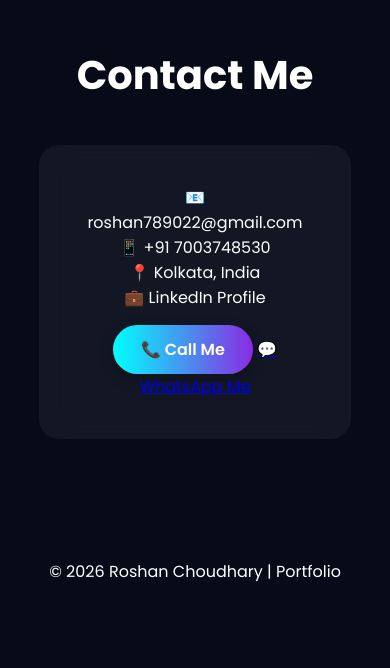
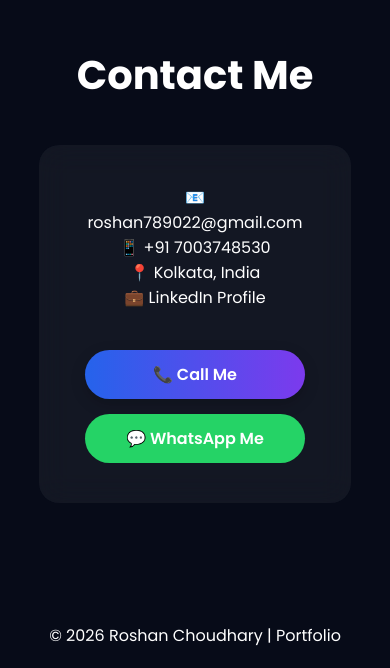
Before and after one commit to Roshan-1995/Roshan-Portfolio, a plain HTML site: page index.html in a window 390 px wide. Shown: the part 8428-9096 px from the top of the page. Before the commit the page ends 9032 px from the top, so only its background shows below. Drawn offline with Linux system fonts and the light colour scheme.

Commit message:
Update Style.css

```diff
--- a/Style.css
+++ b/Style.css
@@ -417,3 +417,51 @@ body.light-mode{
 .call-btn:active{
     transform:scale(.98);
 }
+/*CTA button*/
+
+.contact-buttons{
+    display:flex;
+    justify-content:center;
+    gap:15px;
+    flex-wrap:wrap;
+    margin-top:25px;
+}
+
+.call-btn,
+.whatsapp-btn{
+    display:inline-block;
+    padding:12px 24px;
+    border-radius:30px;
+    text-decoration:none;
+    color:#fff;
+    font-weight:600;
+    transition:0.3s ease;
+}
+
+.call-btn{
+    background:linear-gradient(90deg,#2563eb,#7c3aed);
+}
+
+.whatsapp-btn{
+    background:#25D366;
+}
+
+.call-btn:hover,
+.whatsapp-btn:hover{
+    transform:translateY(-3px);
+    box-shadow:0 10px 20px rgba(0,0,0,0.2);
+}
+
+@media (max-width:480px){
+
+    .contact-buttons{
+        flex-direction:column;
+        align-items:center;
+    }
+
+    .call-btn,
+    .whatsapp-btn{
+        width:220px;
+        text-align:center;
+    }
+}
```
